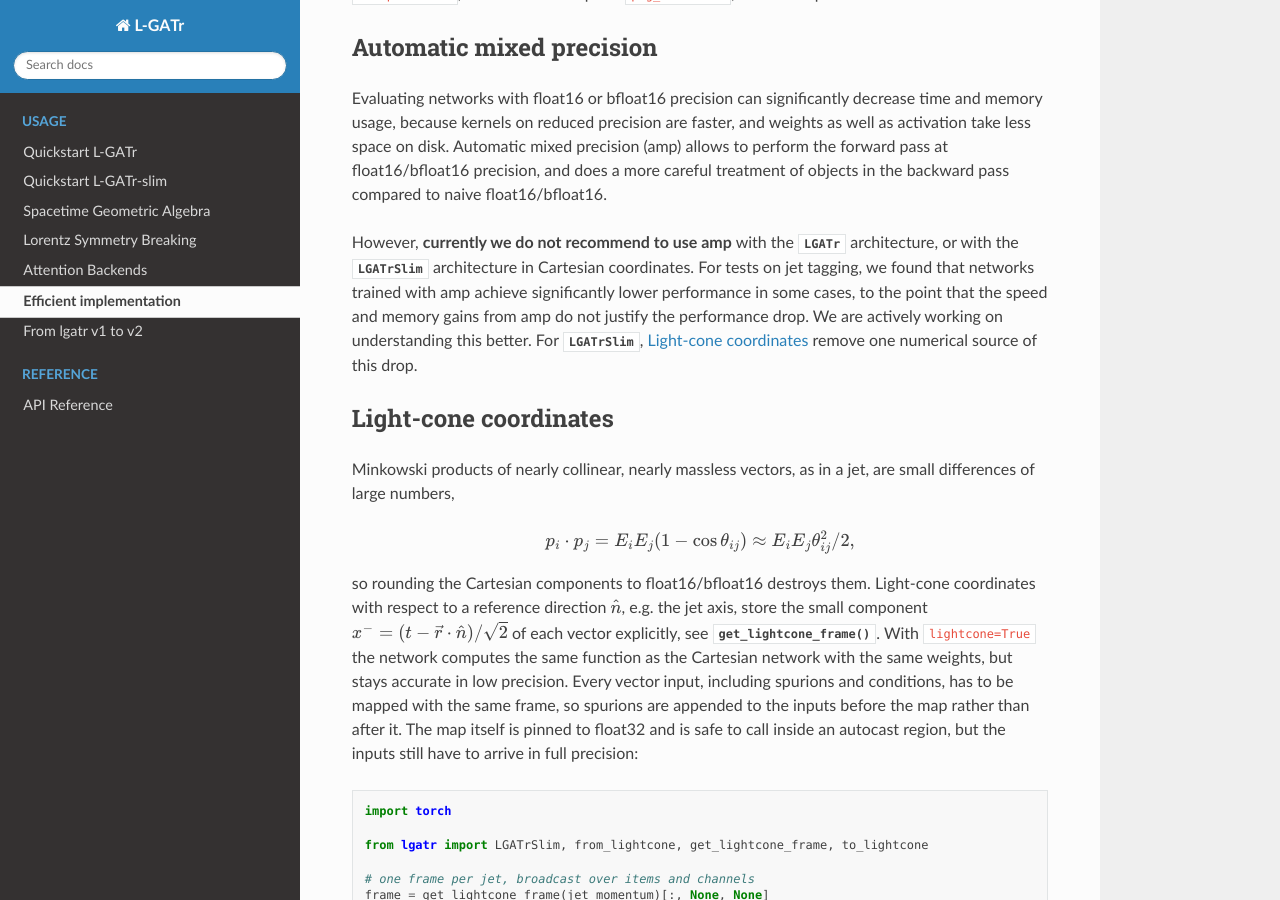
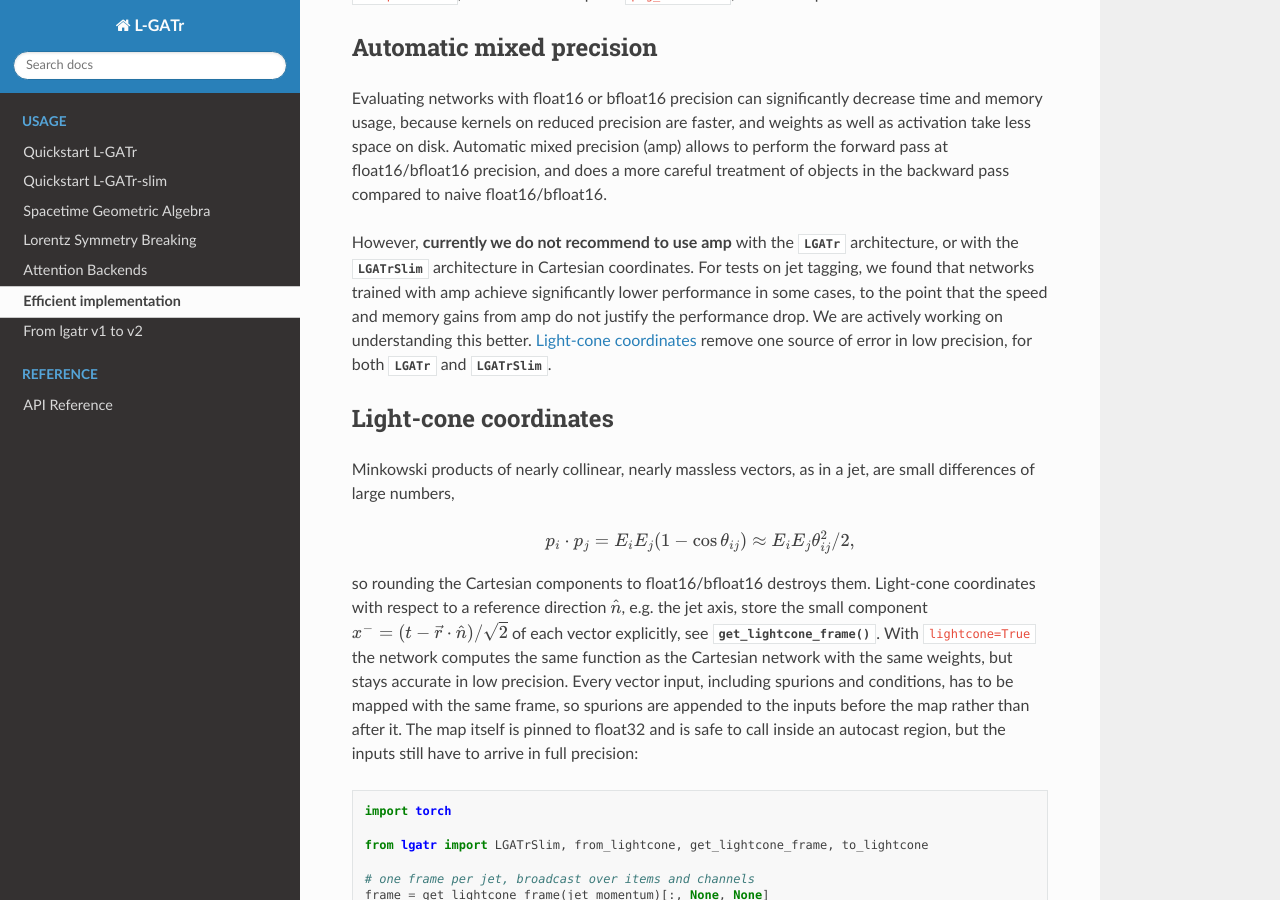
Before and after one commit to heidelberg-hepml/lgatr, a Sphinx documentation site: the page built from docs/source/efficiency.rst, in a window 1280 px wide and 900 px high, scrolled down 1533 px. Built offline with Sphinx 7.4.7 and the Read the Docs theme 3.1.0, drawn with Linux system fonts in a browser that asks for light colours.

Commit message:
Refine docs comment on AMP

```diff
--- a/docs/source/efficiency.rst
+++ b/docs/source/efficiency.rst
@@ -90,9 +90,9 @@ However, **currently we do not recommend to use amp** with the
 For tests on jet tagging, we found that networks trained with
 amp achieve significantly lower performance in some cases, to the point that
 the speed and memory gains from amp do not justify the performance drop.
-We are actively working on understanding this better. For
-:class:`~lgatr.nets.slim.LGATrSlim`, `Light-cone coordinates`_ remove one
-numerical source of this drop.
+We are actively working on understanding this better.
+`Light-cone coordinates`_ remove one source of error in low precision, for both
+:class:`~lgatr.nets.lgatr.LGATr` and :class:`~lgatr.nets.slim.LGATrSlim`.
 
 Light-cone coordinates
 --------------------------------------------
```
